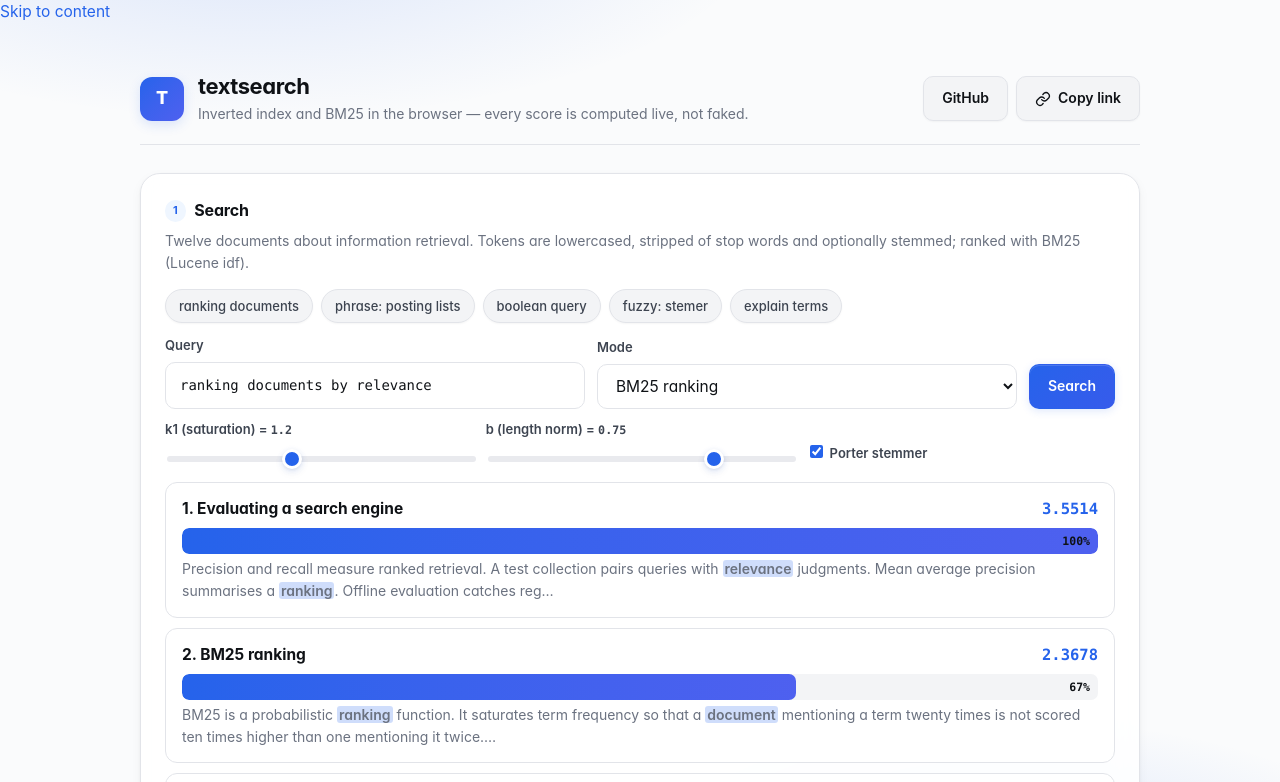
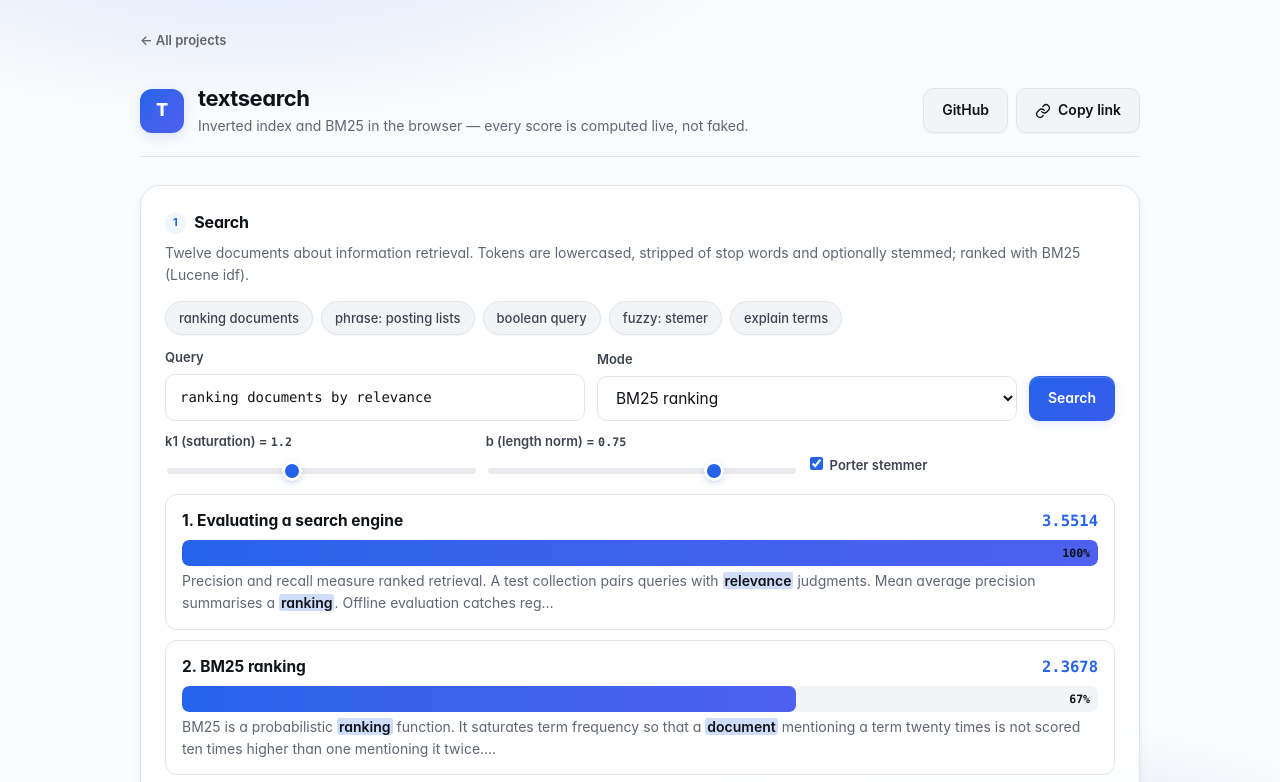
Before and after one commit to umer-78/text-search, a plain HTML site: page docs/index.html in a window 1280 px wide. Shown: the top 782 px of the page. Drawn offline with Linux system fonts and the light colour scheme.

Commit message:
fix(ui): readable contrast, All projects link, keyboard access
- Muted text, success/error/warning colours and dark-mode accent now meet
  WCAG AA contrast (axe-core reported failures on every page)
- 'All projects' link back to the portfolio above the header
- Scrollable tables and code blocks can be scrolled from the keyboard
- Skip link stays hidden until focused
- Page-specific fixes: missing labels, roles, badge text colours, a table that
  pushed the page sideways at 360px

```diff
--- a/docs/index.html
+++ b/docs/index.html
@@ -24,16 +24,16 @@
   --border-strong: #d0d3da;
   --text: #0f1216;
   --text-secondary: #3d4450;
-  --muted: #6b7280;
+  --muted: #5f6673;
   --accent: #2563eb;
   --accent-hover: #1d4ed8;
   --accent-soft: #eff6ff;
   --accent-glow: rgb(37 99 235 / 0.15);
-  --good: #059669;
+  --good: #047857;
   --good-soft: #ecfdf5;
-  --bad: #dc2626;
+  --bad: #b91c1c;
   --bad-soft: #fef2f2;
-  --warn: #d97706;
+  --warn: #a14c07;
   --warn-soft: #fffbeb;
   --radius-sm: 8px;
   --radius: 14px;
@@ -440,6 +440,17 @@ mark.hl { background: color-mix(in srgb, var(--accent) 25%, transparent); color:
   }
 }
 </style>
+<style id="site-fixes">
+/* site-fixes: shared navigation and accessibility fixes (contrast, skip link, focusable scroll areas) */
+.skip-link { position: absolute; left: 8px; top: -80px; z-index: 10000; padding: 8px 14px; border-radius: 8px; background: var(--text, #0f1216); color: var(--bg, #fff); font-weight: 600; text-decoration: none; }
+.skip-link:focus { top: 8px; left: 8px; }
+.site-crumb { display: inline-flex; align-items: center; gap: 6px; margin: 0 0 14px; font-size: 13px; font-weight: 600; color: var(--muted); text-decoration: none; }
+.site-crumb:hover, .site-crumb:focus-visible { color: var(--accent); }
+[data-scroll-focus]:focus-visible { outline: 2px solid var(--accent); outline-offset: 2px; }
+@media (prefers-color-scheme: dark) { :root { --accent: #60a5fa; --accent-hover: #93c5fd; } .btn.primary, button.primary { color: #0a0c10; } }
+@media (prefers-color-scheme: dark) { :root { --muted: #9aa1b3; } }
+.hit mark, mark.hl { color: var(--text); }
+</style>
 </head>
 <body>
   <noscript><p style="margin:16px;padding:12px 16px;border-radius:8px;background:#fff7ed;color:#9a3412;border:1px solid #fdba74;font-family:system-ui,sans-serif">This interactive demo requires JavaScript. Please enable it to run the demo in your browser.</p></noscript>
@@ -449,6 +460,7 @@ mark.hl { background: color-mix(in srgb, var(--accent) 25%, transparent); color:
   <main id="main">
 
   <div class="wrap">
+    <a class="site-crumb" href="https://umer-78.github.io/">← All projects</a>
     <header class="top">
       <div class="brand">
         <div class="icon">T</div>
@@ -1570,5 +1582,25 @@ mark.hl { background: color-mix(in srgb, var(--accent) 25%, transparent); color:
       }
     })();
   </script>
+  <!-- site-fixes-js --><script>
+    (() => {
+      const FOCUSABLE = 'a[href],button,input,select,textarea,[tabindex]';
+      const fix = () => {
+        for (const el of document.querySelectorAll('body *')) {
+          if (el.hasAttribute('tabindex') || el.closest('svg')) continue;
+          const cs = getComputedStyle(el);
+          if (!/(auto|scroll)/.test(cs.overflowX + cs.overflowY)) continue;
+          if (el.scrollWidth <= el.clientWidth + 1 && el.scrollHeight <= el.clientHeight + 1) continue;
+          if (el.querySelector(FOCUSABLE)) continue;
+          el.tabIndex = 0;
+          el.setAttribute('data-scroll-focus', '');
+        }
+      };
+      let t = 0;
+      const soon = () => { clearTimeout(t); t = setTimeout(fix, 400); };
+      window.addEventListener('load', () => { fix(); new MutationObserver(soon).observe(document.body, { childList: true, subtree: true }); });
+      window.addEventListener('resize', soon);
+    })();
+  </script>
   </body>
 </html>
```
